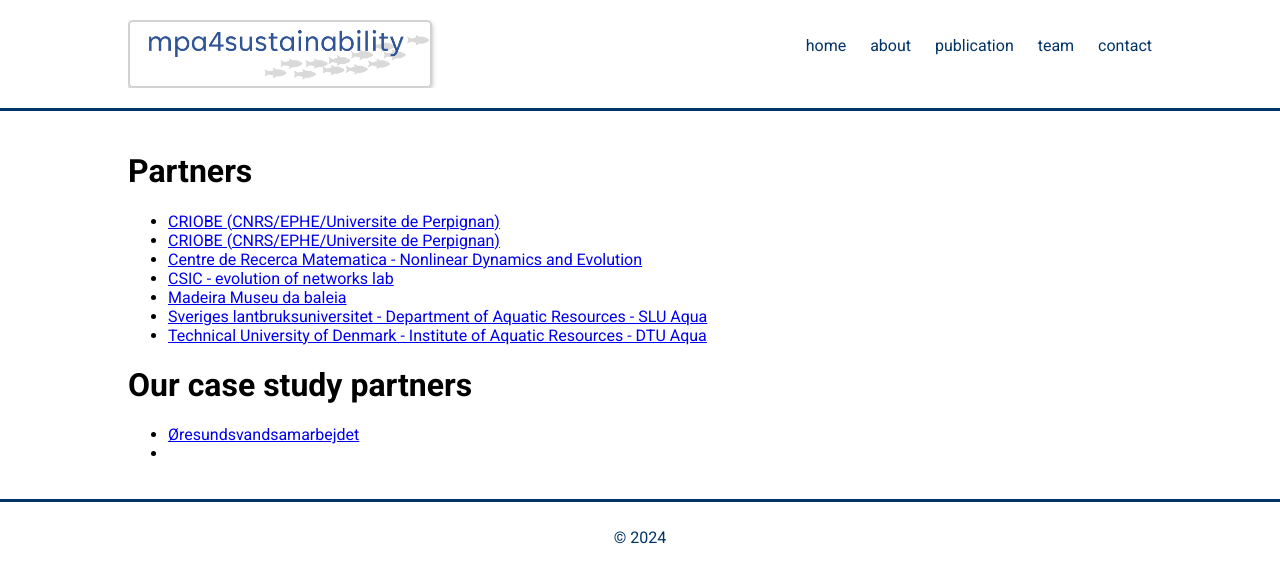
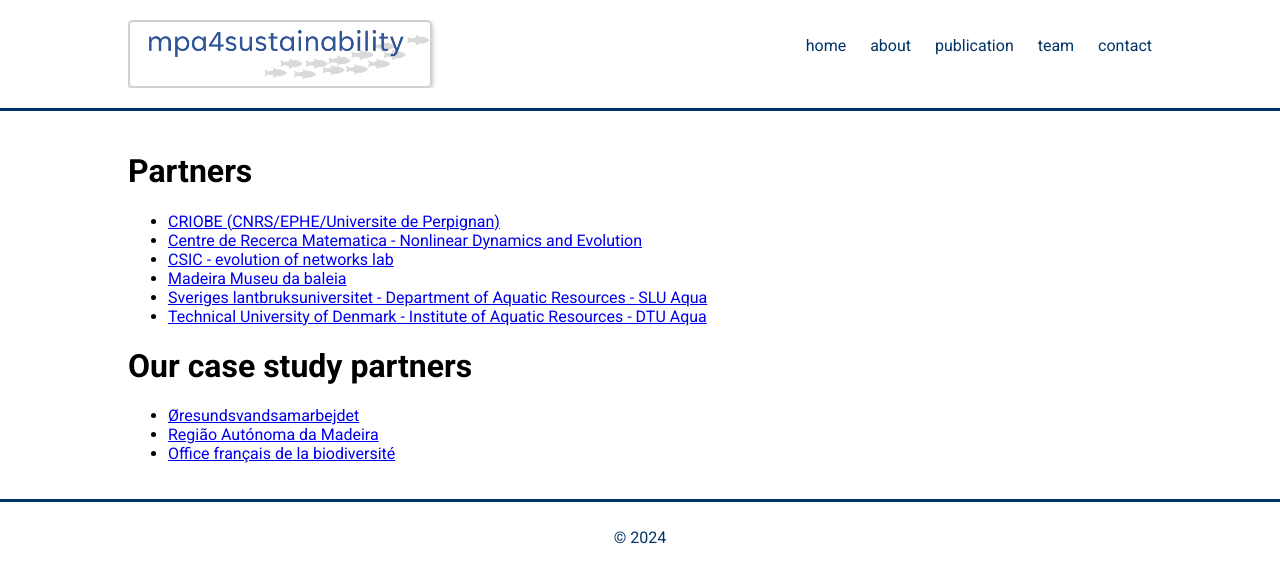
Before and after one commit to dlusseau/mpa4sustainability.github.io, a Jekyll site: the page built from team.md, in a window 1280 px wide. Shown: the top 583 px of the page. Built offline with Jekyll 4.4.1, drawn with Linux system fonts in a browser that asks for light colours.

Commit message:
Update team.md

```diff
--- a/team.md
+++ b/team.md
@@ -5,14 +5,14 @@
 
 # Partners
 
-* [CRIOBE (CNRS/EPHE/Universite de Perpignan)](https://www.criobe.pf/en/home/)
 * <a href="https://www.criobe.pf/en/home/" target="_blank">CRIOBE (CNRS/EPHE/Universite de Perpignan)</a>
-* [Centre de Recerca Matematica - Nonlinear Dynamics and Evolution](https://sites.google.com/site/nonlineardynamicsevolutionlab/home)
-* [CSIC - evolution of networks lab](https://www.ibe.upf-csic.es/valverde)
-* [Madeira Museu da baleia](https://www.museudabaleia.org/en/science-in-museum.html)
-* [Sveriges lantbruksuniversitet - Department of Aquatic Resources - SLU Aqua](https://www.slu.se/en/departments/aquatic-resources1/research/)
-* [Technical University of Denmark - Institute of Aquatic Resources - DTU Aqua](https://aqua.dtu.dk)
+* <a href="https://sites.google.com/site/nonlineardynamicsevolutionlab/home" target="_blank">Centre de Recerca Matematica - Nonlinear Dynamics and Evolution</a>
+* <a href="https://www.ibe.upf-csic.es/valverde" target="_blank">CSIC - evolution of networks lab</a>
+* <a href="https://www.museudabaleia.org/en/science-in-museum.html" target="_blank">Madeira Museu da baleia</a>
+* <a href="https://www.slu.se/en/departments/aquatic-resources1/research/" target="_blank">Sveriges lantbruksuniversitet - Department of Aquatic Resources - SLU Aqua</a>
+* <a href="https://aqua.dtu.dk" target="_blank">Technical University of Denmark - Institute of Aquatic Resources - DTU Aqua</a>
 
 # Our case study partners
-* [Øresundsvandsamarbejdet](https://oresundsvand.kk.dk)
-*
+* <a href="https://oresundsvand.kk.dk" target="_blank">Øresundsvandsamarbejdet</a>
+* <a href="https://www.madeira.gov.pt" target="_blank">Região Autónoma da Madeira</a>
+* <a href="https://www.ofb.gouv.fr/" target="_blank">Office français de la biodiversité</a>
```
